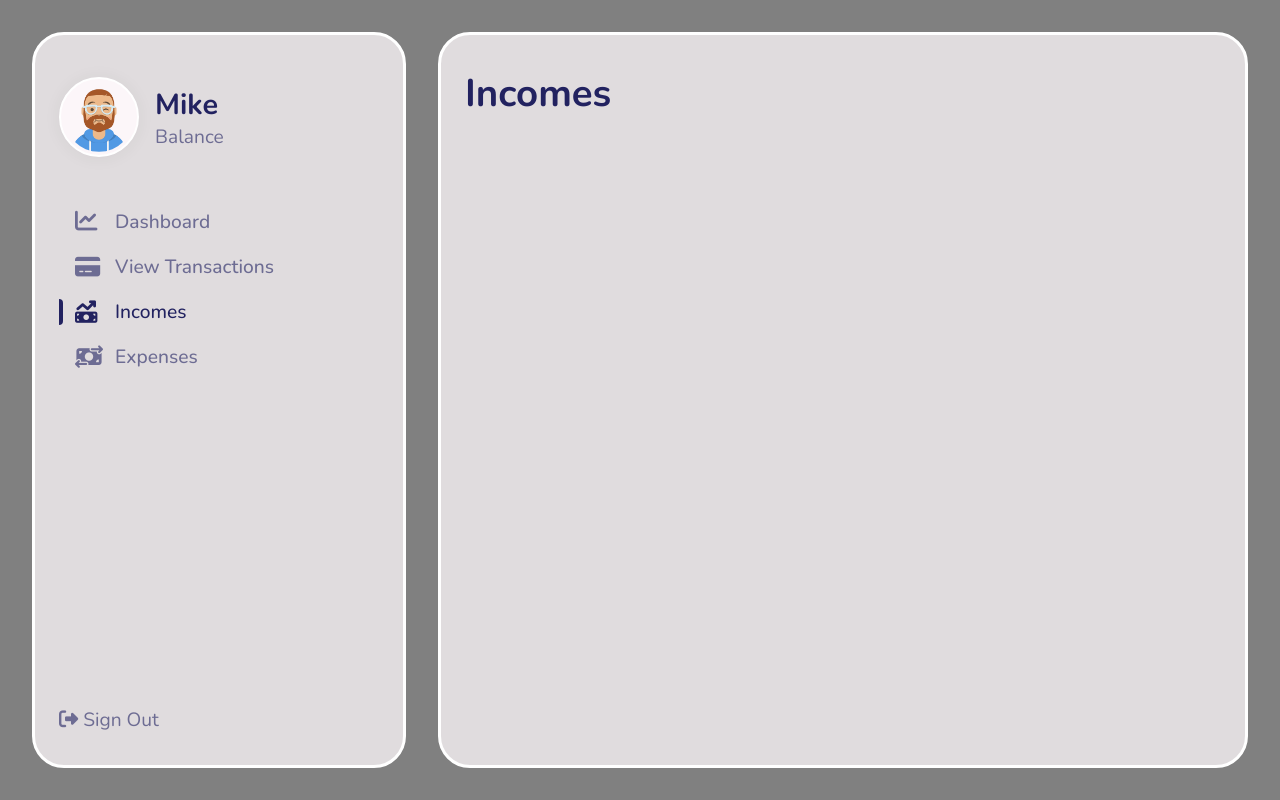
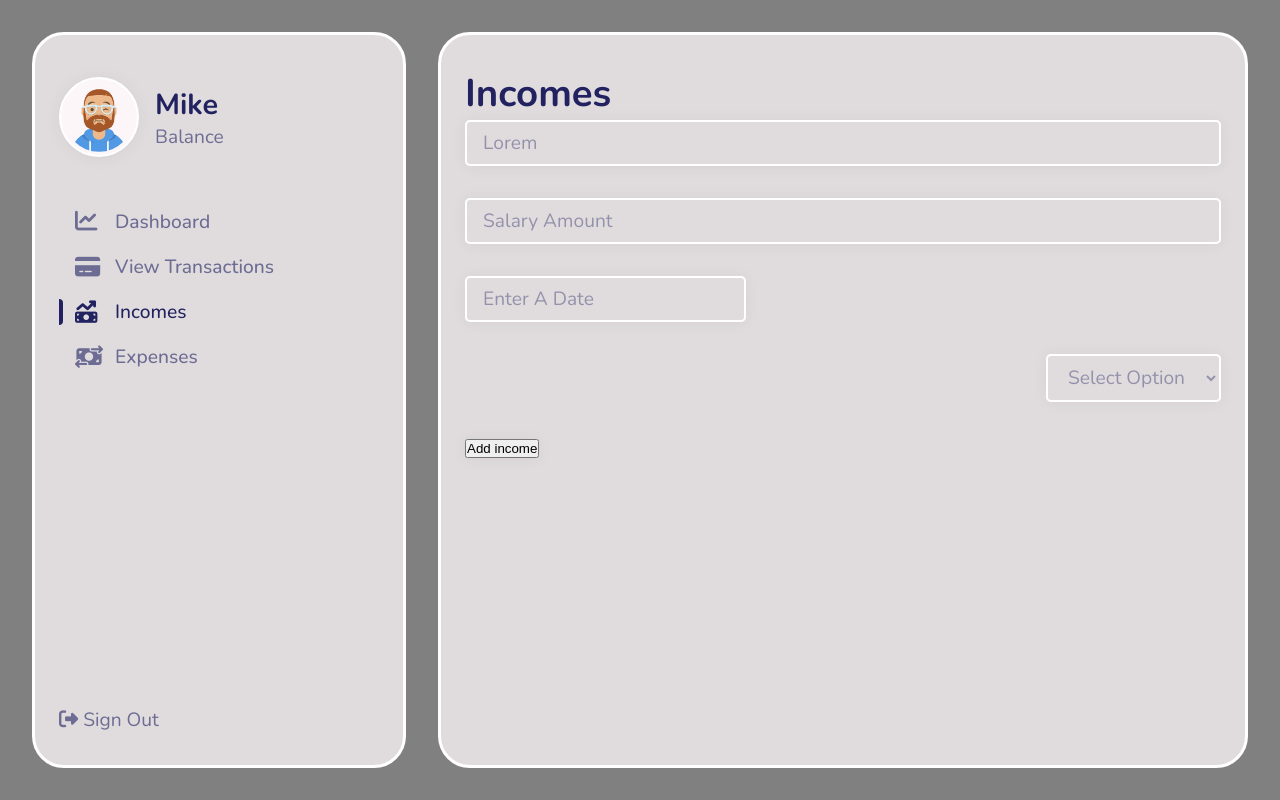
Before and after one commit to Johlil9/Accounting-System, a React (Create React App) app in the folder frontend/: page / in a window 1280 px wide. Both pictures are taken after a click on the item "Incomes". Built offline with nearby package versions, Linux system fonts and the light colour scheme.

Commit message:
Styled Form added to Income w/ datepicker

```diff
--- a/frontend/src/App.js
+++ b/frontend/src/App.js
@@ -8,7 +8,7 @@ import Dashboard from './pages/Dashboard'
 import Income from './pages/Income'
 import Expenses from './pages/Expenses'
 
-import { useGlobalContext } from './context/globalContext'
+import { useGlobalContext } from './context/GlobalContext'
 
 function App() {
   const [active, setActive] = useState(1)
--- /dev/null
+++ b/frontend/src/components/form/Form.js
@@ -0,0 +1,126 @@
+import React, { useState } from 'react'
+import styled from 'styled-components'
+import DatePicker from 'react-datepicker'
+import "react-datepicker/dist/react-datepicker.css"
+import { useGlobalContext } from '../../context/GlobalContext'
+
+function Form() {
+    const {addIncome} = useGlobalContext()
+
+    const [inputState, setInputState] = useState({
+        title: '',
+        amount: '',
+        date: '',
+        category: '',
+        description: ''
+    })
+
+    const { title, amount, date, category, description } = inputState
+
+    const handleInput = name => e => {
+        setInputState({...inputState, [name]: e.target.value})
+    }
+
+    const handleSubmit = e => {
+        e.preventDefault()
+        addIncome(inputState)
+    }
+
+    return (
+        <FormStyled onSubmit = {handleSubmit}>
+            <div className = "input-control">
+                <input
+                    type = "text"
+                    value = {title}
+                    name = {'title'}
+                    placeholder = "Lorem"
+                    onChange = {handleInput('title')}
+                />
+            </div>
+            <div className="input-control">
+                <input value={amount}
+                    type="text"
+                    name={'amount'}
+                    placeholder={'Salary Amount'}
+                    onChange={handleInput('amount')}
+                />
+            </div>
+            <div className="input-control">
+                <DatePicker
+                    id='date'
+                    placeholderText='Enter A Date'
+                    selected={date}
+                    dateFormat="dd/MM/yyyy"
+                    onChange={(date) => {
+                        setInputState({...inputState, date: date})
+                    }}
+                />
+            </div>
+            <div className="selects input-control">
+                <select required value={category} name="category" id="category" onChange={handleInput('category')}>
+                    <option value=""  disabled >Select Option</option>
+                    <option value="salary">Salary</option>
+                    <option value="freelancing">Freelancing</option>
+                    <option value="investments">Investiments</option>
+                    <option value="stocks">Stocks</option>
+                    <option value="bitcoin">Bitcoin</option>
+                    <option value="bank">Bank Transfer</option>
+                    <option value="youtube">Youtube</option>
+                    <option value="other">Other</option>
+                </select>
+            </div>
+            <div className="submit-btn">
+                <button>Add income</button>
+            </div>
+        </FormStyled>
+    )
+}
+
+const FormStyled = styled.form`
+    display: flex;
+    flex-direction: column;
+    gap: 2rem;
+    input, textarea, select{
+        font-family: inherit;
+        font-size: inherit;
+        outline: none;
+        border: none;
+        padding: .5rem 1rem;
+        border-radius: 5px;
+        border: 2px solid #fff;
+        background: transparent;
+        resize: none;
+        box-shadow: 0px 1px 15px rgba(0, 0, 0, 0.06);
+        color: rgba(34, 34, 96, 0.9);
+        &::placeholder{
+            color: rgba(34, 34, 96, 0.4);
+        }
+    }
+    .input-control{
+        input{
+            width: 100%;
+        }
+    }
+
+    .selects{
+        display: flex;
+        justify-content: flex-end;
+        select{
+            color: rgba(34, 34, 96, 0.4);
+            &:focus, &:active{
+                color: rgba(34, 34, 96, 1);
+            }
+        }
+    }
+
+    .submit-btn{
+        button{
+            box-shadow: 0px 1px 15px rgba(0, 0, 0, 0.06);
+            &:hover{
+                background: var(--color-green) !important;
+            }
+        }
+    }
+`;
+
+export default Form
--- a/frontend/src/index.js
+++ b/frontend/src/index.js
@@ -2,7 +2,7 @@ import React from 'react'
 import ReactDOM from 'react-dom/client'
 import App from './App'
 import { GlobalStyle } from './styles/GlobalStyle'
-import { GlobalProvider } from './context/globalContext'
+import { GlobalProvider } from './context/GlobalContext'
 
 const root = ReactDOM.createRoot(document.getElementById('root'));
 root.render(
--- a/frontend/src/pages/Income.js
+++ b/frontend/src/pages/Income.js
@@ -1,12 +1,22 @@
 import React from 'react'
 import styled from 'styled-components'
 import { InnerLayout } from '../styles/Layout'
+import { useGlobalContext } from '../context/GlobalContext'
+import Form from '../components/form/Form'
 
 function Income() {
+    const { addIncome } = useGlobalContext()
     return (
         <IncomeStyled>
             <InnerLayout>
                 <h1>Incomes</h1>
+                <div className = "income-content">
+                    <div className = "container">
+                        <div classaName = "income">
+                            <Form />
+                        </div>
+                    </div>
+                </div>
             </InnerLayout>
         </IncomeStyled>
     )
```
